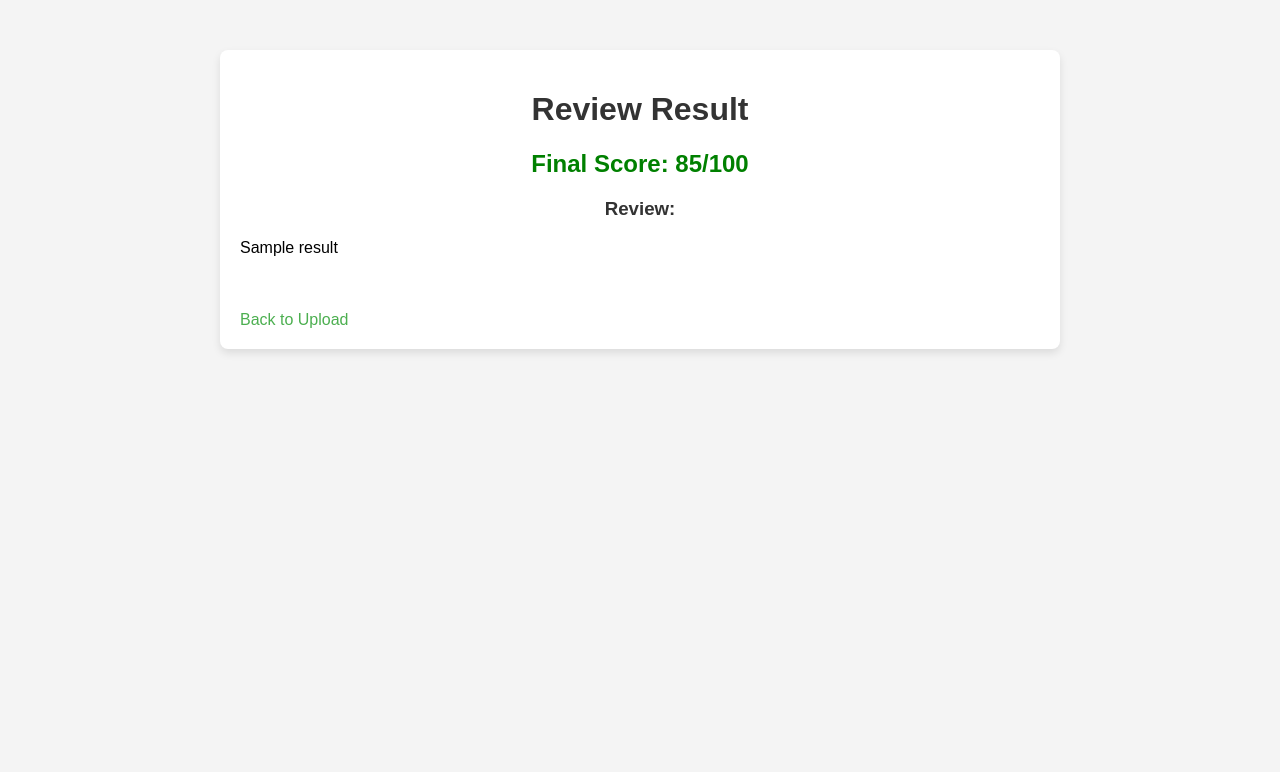
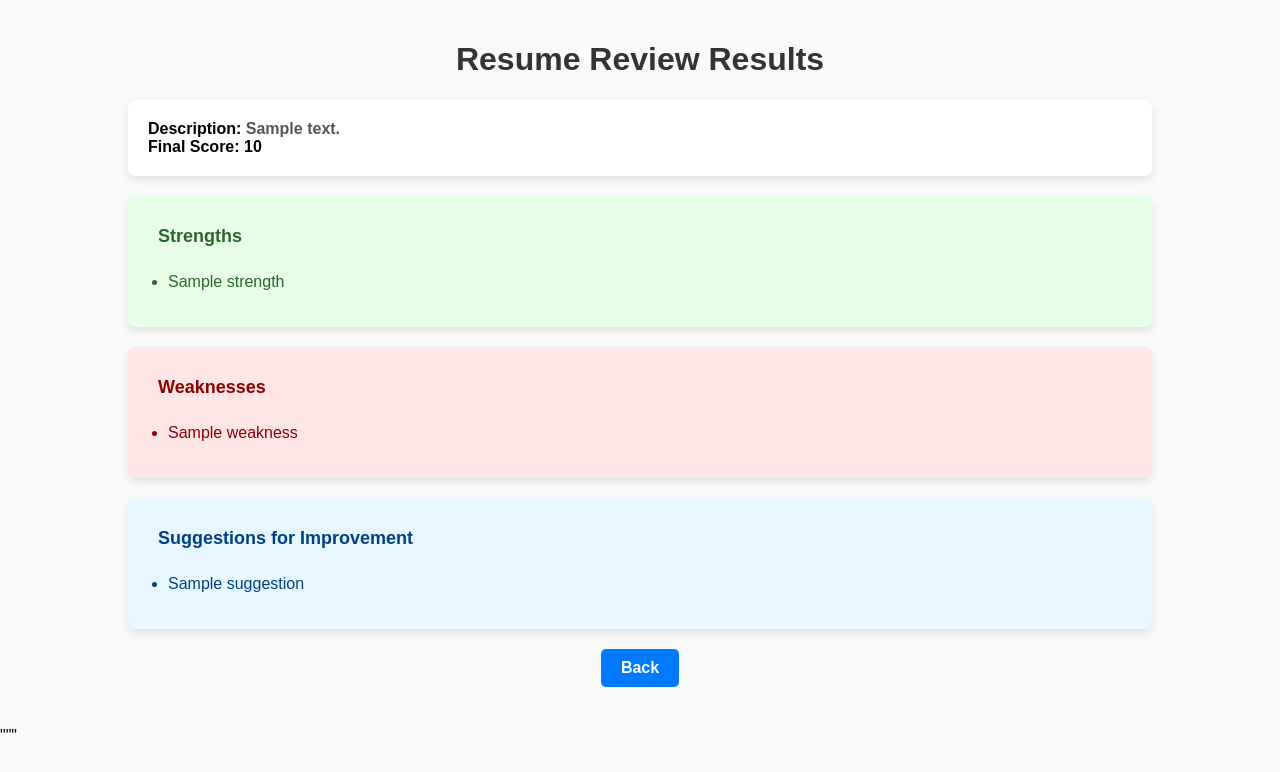
Before and after one commit to Raza1Zaidi/ATSS, a Flask app: template templates/result.html in a window 1280 px wide. Shown: the top 772 px of the page. Run offline with Flask 3, Linux system fonts and the light colour scheme; the template is opened without the code that fills it: most values are stand-ins (such as "Sample title", 1, 10 or a date in 2020).

Commit message:
Update result.html

```diff
--- a/templates/result.html
+++ b/templates/result.html
@@ -3,20 +3,118 @@
 <head>
     <meta charset="UTF-8">
     <meta name="viewport" content="width=device-width, initial-scale=1.0">
-    <title>Resume Review Result</title>
-    <link rel="stylesheet" href="style.css">
+    <title>Review Result</title>
+    <style>
+        body {
+            font-family: Arial, sans-serif;
+            background-color: #f9f9f9;
+            margin: 0;
+            padding: 0;
+        }
+        .container {
+            width: 80%;
+            margin: auto;
+            padding: 20px;
+        }
+        h1 {
+            text-align: center;
+            color: #333;
+        }
+        .description-box {
+            background-color: #fff;
+            padding: 20px;
+            margin-bottom: 20px;
+            border-radius: 8px;
+            box-shadow: 0 4px 8px rgba(0, 0, 0, 0.1);
+        }
+        .description-box p {
+            margin: 0;
+            font-weight: bold;
+        }
+        .description-box span {
+            color: #555;
+        }
+        .card {
+            background-color: white;
+            padding: 20px;
+            border-radius: 8px;
+            box-shadow: 0 4px 8px rgba(0, 0, 0, 0.1);
+            margin-bottom: 20px;
+        }
+        .card h2 {
+            margin-top: 0;
+            padding: 10px;
+            border-radius: 5px;
+            font-size: 18px;
+        }
+        .green {
+            background-color: #e6ffe6;
+            color: #2d662d;
+        }
+        .red {
+            background-color: #ffe6e6;
+            color: #8b0000;
+        }
+        .blue {
+            background-color: #e6f7ff;
+            color: #004080;
+        }
+        ul {
+            padding-left: 20px;
+        }
+        li {
+            margin-bottom: 8px;
+        }
+        .back-button {
+            display: block;
+            width: fit-content;
+            margin: 20px auto;
+            padding: 10px 20px;
+            background-color: #007bff;
+            color: white;
+            text-decoration: none;
+            border-radius: 5px;
+            text-align: center;
+            font-weight: bold;
+        }
+        .back-button:hover {
+            background-color: #0056b3;
+        }
+    </style>
 </head>
 <body>
     <div class="container">
-        <h1>Review Result</h1>
-        <h2>Final Score: 85/100</h2> <!-- This should be dynamically updated based on the GPT response -->
-        <h3>Review:</h3>
-        <p>
-            <!-- GPT's review output will go here -->
-            {{ result }}
-        </p>
-        <br>
-        <a href="/">Back to Upload</a>
+        <h1>Resume Review Results</h1>
+        <div class="description-box">
+            <p>Description: <span>{{ Descriptions }}</span></p>
+            <p><strong>Final Score:</strong> {{ score }}</p>
+        </div>
+        <div class="card green">
+            <h2>Strengths</h2>
+            <ul>
+                {% for strength in strengths %}
+                <li>{{ strength }}</li>
+                {% endfor %}
+            </ul>
+        </div>
+        <div class="card red">
+            <h2>Weaknesses</h2>
+            <ul>
+                {% for weakness in weaknesses %}
+                <li>{{ weakness }}</li>
+                {% endfor %}
+            </ul>
+        </div>
+        <div class="card blue">
+            <h2>Suggestions for Improvement</h2>
+            <ul>
+                {% for suggestion in suggestions %}
+                <li>{{ suggestion }}</li>
+                {% endfor %}
+            </ul>
+        </div>
+        <a href="/" class="back-button">Back</a>
     </div>
 </body>
 </html>
+"""
```
